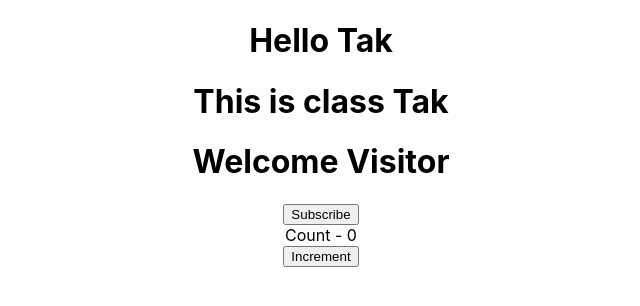
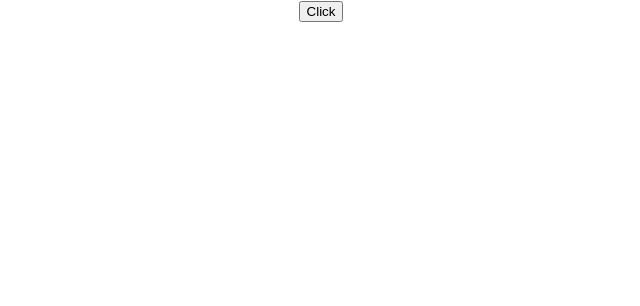
Before and after one commit to Thakshila-N/First_React_Project, a React (Create React App) app: page / in a window 1280 px wide. Shown: the top 306 px of the page, without its empty margins (319-959 px from the left). Built offline with nearby package versions, Linux system fonts and the light colour scheme.

Commit message:
Event Handling

```diff
--- a/src/App.js
+++ b/src/App.js
@@ -1,6 +1,8 @@
 
 import './App.css';
+import ClassClick from './Components/ClassClick';
 import Counter from './Components/Counter';
+import FuntionClick from './Components/FuntionClick';
 import {Greet} from './Components/Greet'
 import Message from './Components/Message';
 import Wellcome from './Components/Welcome';
@@ -8,10 +10,13 @@ import Wellcome from './Components/Welcome';
 function App() {
   return (
     <div className="App">
-      <Greet name="Tak"/>
+      {/* <Greet name="Tak"/>
       <Wellcome name="Tak"/>
       <Message />
       <Counter />
+      <FuntionClick /> */}
+      <ClassClick />
+
 
     </div>
   );
--- /dev/null
+++ b/src/Components/ClassClick.js
@@ -0,0 +1,19 @@
+import React, { Component } from 'react'
+
+class ClassClick extends Component {
+
+    buttonClick(){
+        console.log('clicked')
+    }
+
+
+  render() {
+    return (
+      <div>
+        <button onClick = {this.buttonClick}>Click</button>
+      </div>
+    )
+  }
+}
+
+export default ClassClick
--- /dev/null
+++ b/src/Components/FuntionClick.js
@@ -0,0 +1,15 @@
+import React from 'react'
+
+function FuntionClick() {
+
+    function clickHandler() {
+        console.log('clicked')
+    }
+  return (
+    <>
+    <button onClick = {clickHandler}>Click</button>
+    </>
+  )
+}
+
+export default FuntionClick
```
